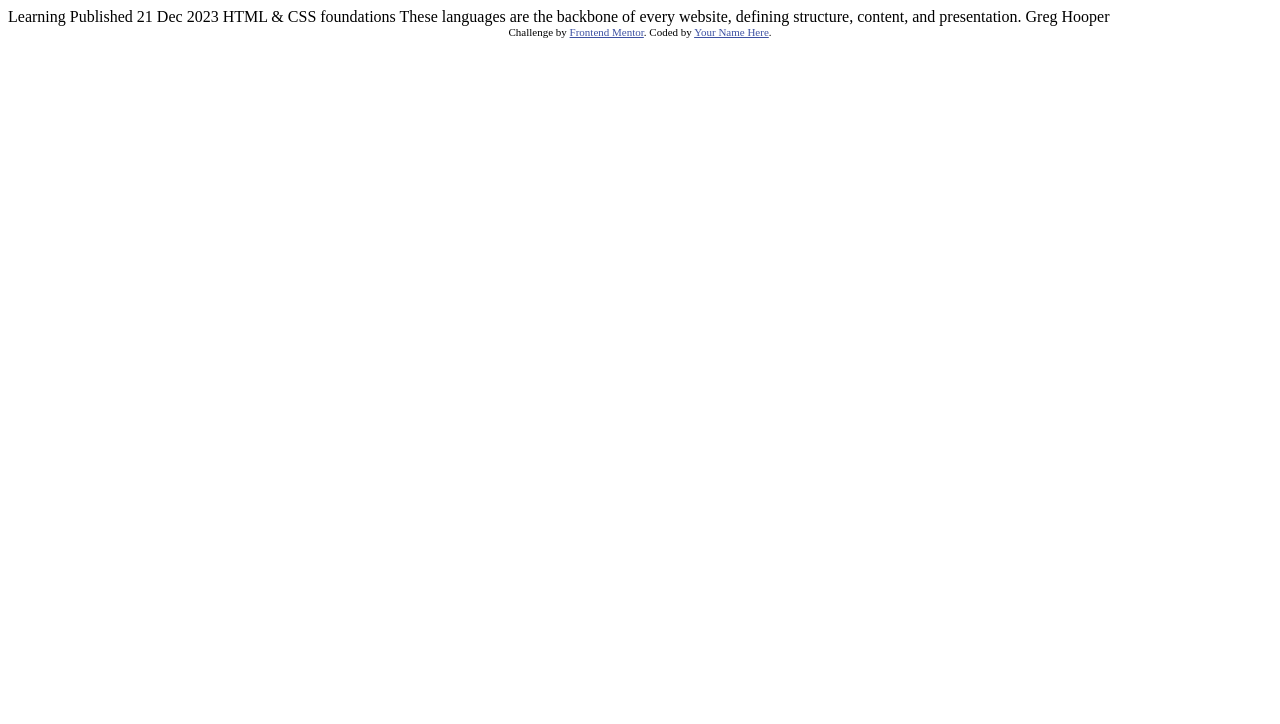
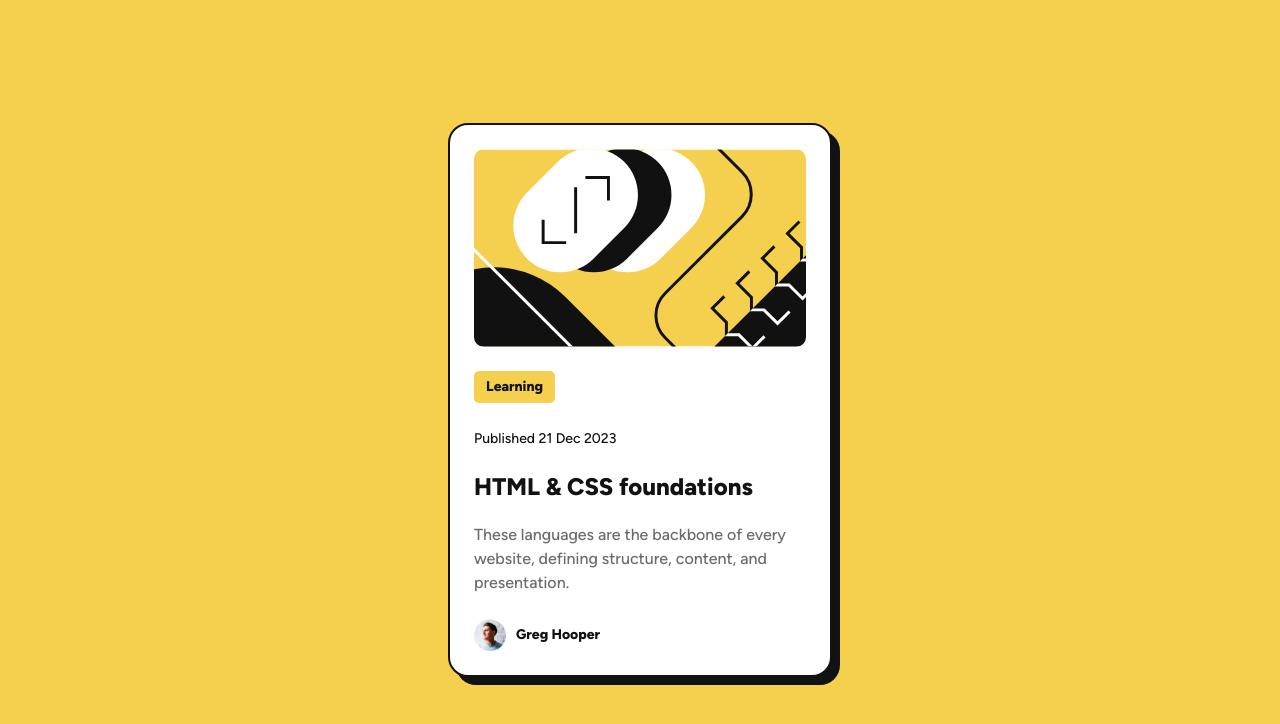
Before and after one commit to RishabhSikka3/blog-preview-card, a plain HTML site: page index.html in a window 1280 px wide. Drawn offline with Linux system fonts and the light colour scheme.

Commit message:
design completed

```diff
--- a/index.html
+++ b/index.html
@@ -1,34 +1,41 @@
 <!DOCTYPE html>
 <html lang="en">
-<head>
-  <meta charset="UTF-8">
-  <meta name="viewport" content="width=device-width, initial-scale=1.0"> <!-- displays site properly based on user's device -->
+  <head>
+    <meta charset="UTF-8" />
+    <meta name="viewport" content="width=device-width, initial-scale=1.0" />
 
-  <link rel="icon" type="image/png" sizes="32x32" href="./assets/images/favicon-32x32.png">
+    <link
+      rel="icon"
+      type="image/png"
+      sizes="32x32"
+      href="./assets/images/favicon-32x32.png"
+    />
+    <link rel="stylesheet" type="text/css" href="style.css" />
 
-  <title>Frontend Mentor | Blog preview card</title>
-
-  <!-- Feel free to remove these styles or customise in your own stylesheet 👍 -->
-  <style>
-    .attribution { font-size: 11px; text-align: center; }
-    .attribution a { color: hsl(228, 45%, 44%); }
-  </style>
-</head>
-<body>
-
-  Learning
-
-  Published 21 Dec 2023
-
-  HTML & CSS foundations
-
-  These languages are the backbone of every website, defining structure, content, and presentation.
-
-  Greg Hooper
-
-  <div class="attribution">
-    Challenge by <a href="https://www.frontendmentor.io?ref=challenge" target="_blank">Frontend Mentor</a>.
-    Coded by <a href="#">Your Name Here</a>.
-  </div>
-</body>
+    <title>Blog Preview Card</title>
+  </head>
+  <body>
+    <section class="blog-container">
+      <div class="blog-card">
+        <img
+          src="assets/images/illustration-article.svg"
+          alt="Illustration Article"
+          class="blog-img"
+        /><span class="blog-category">Learning</span>
+        <p class="blog-date">Published 21 Dec 2023</p>
+        <h1 class="blog-title">HTML & CSS foundations</h1>
+        <p class="blog-description">
+          These languages are the backbone of every website, defining structure,
+          content, and presentation.
+        </p>
+        <div class="author">
+          <img
+            src="assets/images/image-avatar.webp"
+            alt="Author Avatar"
+            class="avatar"
+          /><span class="name">Greg Hooper</span>
+        </div>
+      </div>
+    </section>
+  </body>
 </html>
--- a/style.css
+++ b/style.css
@@ -0,0 +1,126 @@
+@font-face {
+  font-family: "Figtree";
+  src: url("assets/fonts/Figtree-VariableFont_wght.ttf") format("truetype");
+  font-weight: 100 900;
+  font-style: normal;
+}
+
+@font-face {
+  font-family: "Figtree";
+  src: url("assets/fonts/Figtree-Italic-VariableFont_wght.ttf")
+    format("truetype");
+  font-weight: 100 900;
+  font-style: italic;
+}
+
+:root {
+  --primary-font: "Figtree", sans-serif;
+  --font-weight-normal: 500;
+  --font-weight-bold: 800;
+  --font-style-normal: normal;
+  --font-style-italic: italic;
+  --yellow: hsl(47, 88%, 63%);
+  --white: hsl(0, 0%, 100%);
+  --gray-500: hsl(0, 0%, 42%);
+  --gray-950: hsl(0, 0%, 7%);
+}
+
+* {
+  margin: 0;
+  padding: 0;
+  box-sizing: border-box;
+}
+
+body {
+  background-color: var(--yellow);
+  color: var(--gray-500);
+  font-family: var(--primary-font);
+  font-size: 16px;
+  font-style: var(--font-style-normal);
+  font-weight: var(--font-weight-normal);
+  line-height: 150%;
+  letter-spacing: 0px;
+}
+
+.blog-container {
+  min-height: 100vh;
+  display: flex;
+  justify-content: center;
+  align-items: center;
+  padding: 24px;
+}
+
+.blog-container .blog-card {
+  background-color: var(--white);
+  border: 2px solid var(--gray-950);
+  border-radius: 20px;
+  box-shadow: 8px 8px 0px 0px var(--gray-950);
+  width: 100%;
+  max-width: 384px;
+  padding: 24px;
+  display: flex;
+  flex-flow: column wrap;
+  gap: 24px;
+  text-align: left;
+  transition: box-shadow 0.2s ease-in;
+}
+
+.blog-container .blog-card:hover {
+  box-shadow: 15px 15px 0px 0px var(--gray-950);
+}
+
+.blog-container .blog-card .blog-img {
+  width: 100%;
+  max-width: 336;
+  height: auto;
+  max-height: 200;
+  border-radius: 10px;
+  object-fit: contain;
+}
+
+.blog-container .blog-card .blog-category {
+  background-color: var(--yellow);
+  padding: 4px 12px;
+  width: fit-content;
+  border-radius: 5px;
+  font-size: 14px;
+  font-weight: var(--font-weight-bold);
+  color: var(--gray-950);
+}
+
+.blog-container .blog-card .blog-date {
+  font-size: 14px;
+  color: var(--gray-950);
+}
+
+.blog-container .blog-card .blog-title {
+  font-size: 24px;
+  font-weight: var(--font-weight-bold);
+  color: var(--gray-950);
+  transition: color 0.2s ease-in;
+}
+
+.blog-container .blog-card:hover .blog-title {
+  color: var(--yellow);
+}
+
+.blog-container .blog-card .blog-title:hover {
+  cursor: pointer;
+}
+
+.blog-container .blog-card .author {
+  display: flex;
+  align-items: center;
+  gap: 10px;
+}
+
+.blog-container .blog-card .author .avatar {
+  height: 32px;
+  width: 32px;
+}
+
+.blog-container .blog-card .author .name {
+  font-size: 14px;
+  font-weight: var(--font-weight-bold);
+  color: var(--gray-950);
+}
```
